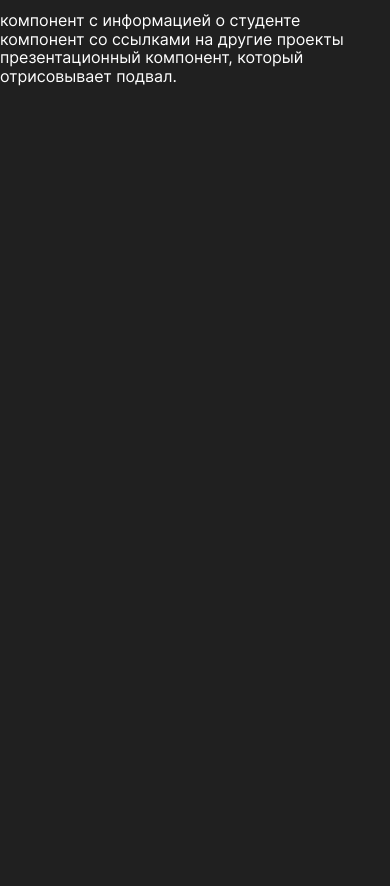
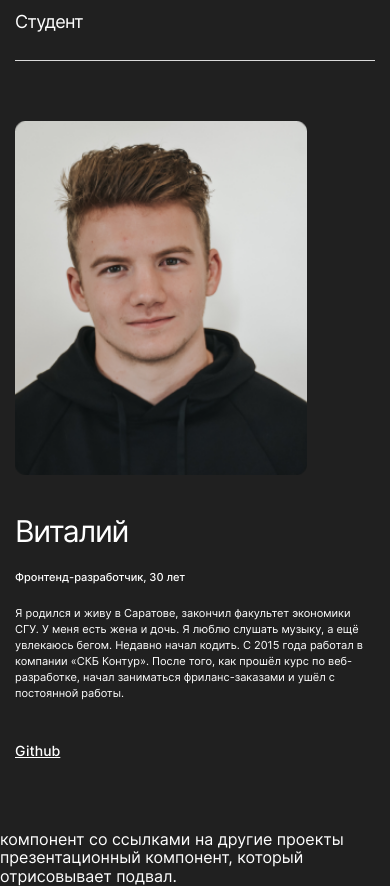
Before and after one commit to melodoc/movies-explorer-frontend, a React (Create React App) app: page / in a window 390 px wide. Shown: the part 2240-3126 px from the top of the page. Before the commit the page ends 2326 px from the top, so only its background shows below. Built offline with nearby package versions, Linux system fonts and the light colour scheme.

Commit message:
feat. Add aboutMe component #2

```diff
--- a/src/components/AboutMe/AboutMe.css
+++ b/src/components/AboutMe/AboutMe.css
@@ -0,0 +1,133 @@
+.about-me {
+  padding: 108px var(--offset) 101px var(--offset);
+}
+
+.about-me__list {
+  list-style: none;
+  display: flex;
+  justify-content: space-between;
+  margin: 0;
+  padding: 0;
+  margin-top: 66px;
+}
+
+.about-me__list-item {
+  max-width: 600px;
+}
+
+.about-me__title {
+  font-weight: 400;
+  font-size: 50px;
+  line-height: 58px;
+  letter-spacing: -0.04em;
+  margin: 0;
+  padding: 0;
+  margin-bottom: 20px;
+}
+
+.about-me__subtitle {
+  font-weight: 500;
+  font-size: 18px;
+  line-height: 20px;
+  margin: 0;
+  padding: 0;
+  margin-bottom: 26px;
+}
+
+.about-me__description {
+  font-weight: 400;
+  font-size: 14px;
+  line-height: 22px;
+  margin: 0;
+  padding: 0;
+  margin-bottom: 99px;
+  max-width: 599px;
+}
+
+.about-me__link {
+  font-weight: 500;
+  font-size: 14px;
+  line-height: 17px;
+  color: var(--white);
+}
+
+.about-me__link:hover,
+.about-me__link:focus {
+  cursor: pointer;
+  opacity: var(--hover-opacity);
+}
+
+.about-me__image {
+  width: 270px;
+  height: auto;
+}
+
+@media screen and (max-width: 1023px) {
+  .about-me {
+    padding: 90px 50px;
+  }
+
+  .about-me__list-item {
+    max-width: 355px;
+  }
+
+  .about-me__title {
+    font-size: 40px;
+    line-height: 40px;
+    letter-spacing: -0.04em;
+    margin-bottom: 17px;
+  }
+
+  .about-me__subtitle {
+    font-size: 12px;
+    line-height: 18px;
+    color: var(--white);
+    margin-bottom: 20px;
+  }
+
+  .about-me__description {
+    font-size: 12px;
+    line-height: 18px;
+    margin-bottom: 86px;
+  }
+
+  .about-me__image {
+    width: 255px;
+  }
+}
+
+@media screen and (max-width: 767px) {
+  .about-me {
+    padding: 70px 15px;
+    padding-top: 0;
+  }
+
+  .about-me__list {
+    margin-top: 60px;
+    flex-direction: column-reverse;
+  }
+
+  .about-me__image {
+    width: 292px;
+    margin-bottom: 35px;
+  }
+
+  .about-me__title {
+    font-size: 30px;
+    line-height: 36px;
+    letter-spacing: -0.04em;
+    margin-bottom: 20px;
+  }
+
+  .about-me__subtitle {
+    font-weight: 500;
+    font-size: 11px;
+    line-height: 16px;
+  }
+
+  .about-me__description {
+    font-size: 11px;
+    line-height: 16px;
+    margin-bottom: 40px;
+  }
+}
--- a/src/components/AboutMe/AboutMe.js
+++ b/src/components/AboutMe/AboutMe.js
@@ -1,9 +1,37 @@
+import { Headline } from '../../shared-components/headline/Headline';
+import profile from '../../images/pic.png';
+
 import './AboutMe.css';
 
 export function AboutMe() {
   return (
-    <div className="aboutMe">
-        компонент с информацией о студенте
-    </div>
+    <section className="about-me">
+      <Headline text="Студент" />
+      <ul className="about-me__list">
+        <li className="about-me__list-item">
+          <p className="about-me__title">Виталий</p>
+          <p className="about-me__subtitle">
+            Фронтенд-разработчик, 30 лет
+          </p>
+          <p className="about-me__description">
+            Я родился и живу в Саратове, закончил факультет экономики
+            СГУ. У меня есть жена и дочь. Я люблю слушать музыку, а
+            ещё увлекаюсь бегом. Недавно начал кодить. С 2015 года
+            работал в компании «СКБ Контур». После того, как прошёл
+            курс по веб-разработке, начал заниматься фриланс-заказами
+            и ушёл с постоянной работы.
+          </p>
+          <a
+            className="about-me__link"
+            href="https://github.com/melodoc/"
+          >
+            Github
+          </a>
+        </li>
+        <li className="about-me__list-item">
+          <img className="about-me__image" src={profile} alt="profile" />
+        </li>
+      </ul>
+    </section>
   );
 }
```
Also changed, not shown: src/images/pic.png (added).
